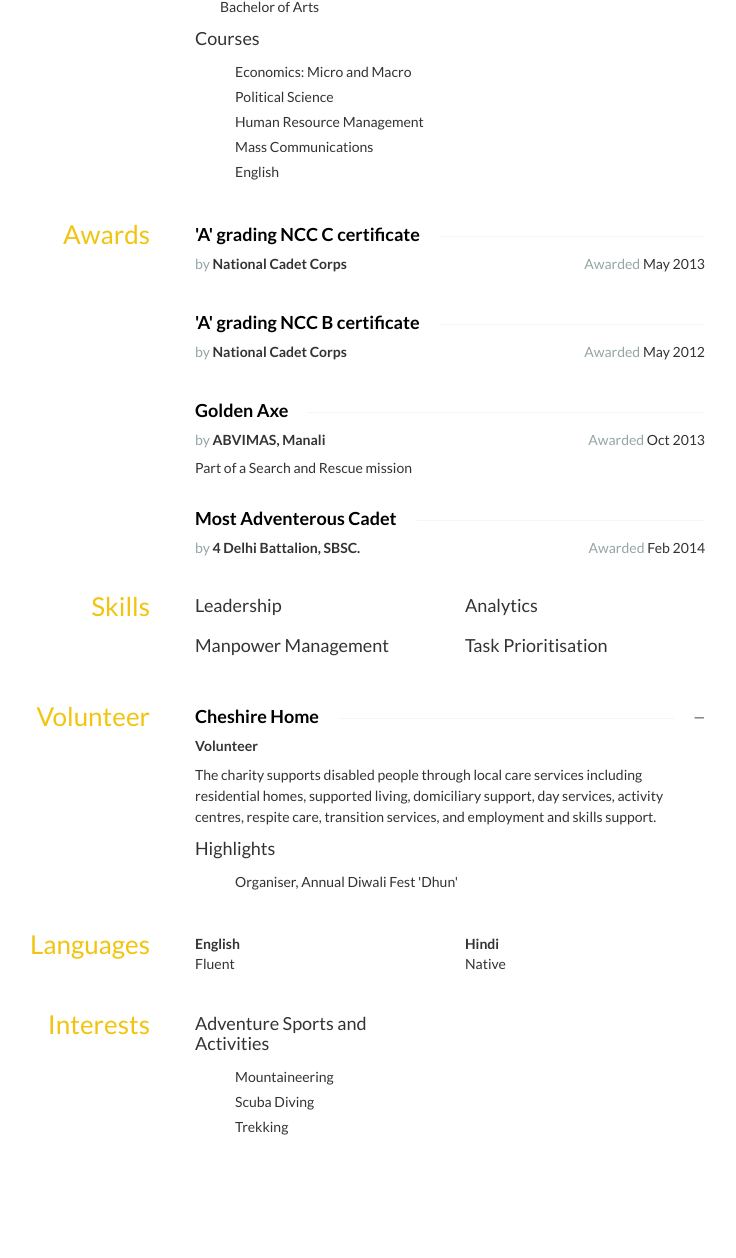
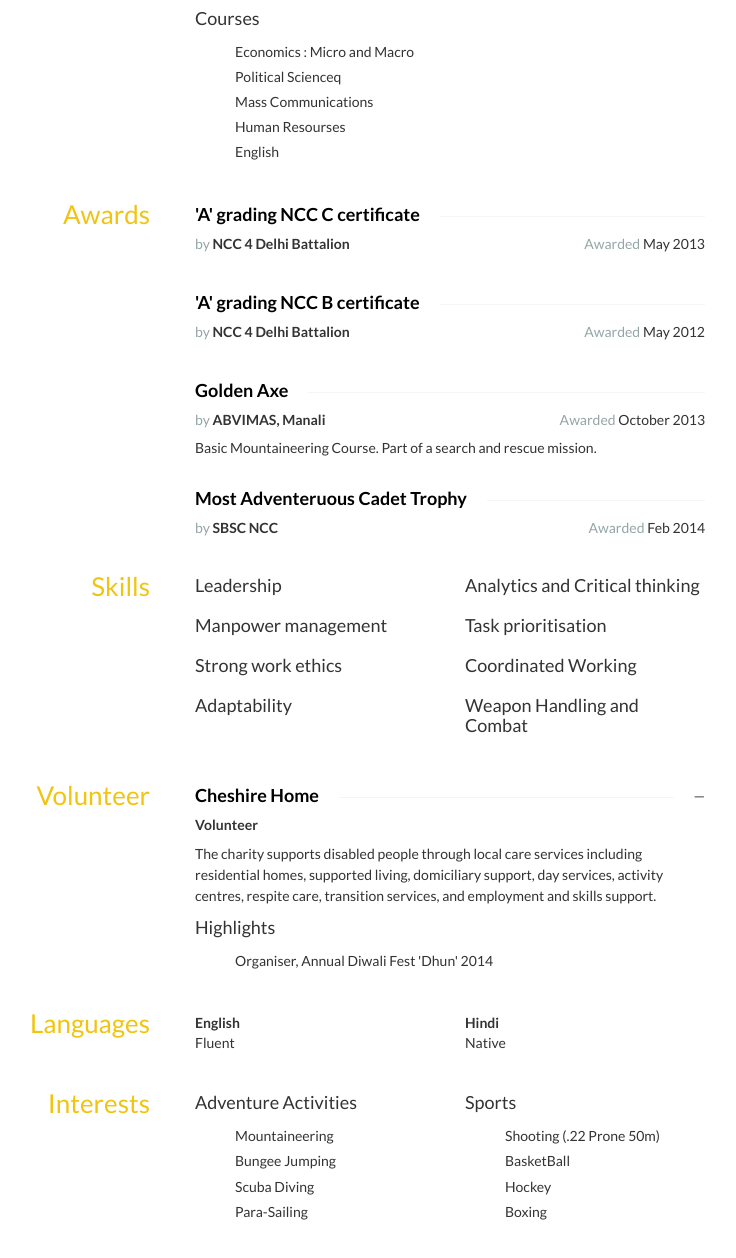
Before and after one commit to yadavdhruv/yadavdhruv.github.io, a plain HTML site: page index.html in a window 1280 px wide. Shown: the part 1098-2356 px from the top of the page, without its empty margins (280-1016 px from the left). Drawn offline with nearby package versions, Linux system fonts and the light colour scheme; some icons are missing.

Commit message:
Typos and fixes linkedin username

```diff
--- a/index.html
+++ b/index.html
@@ -32,11 +32,11 @@ New Delhi
 <div class="row">
 <div class="col-sm-6">
 <strong>Email</strong>
-<div class="email"><a class="__cf_email__" href="/cdn-cgi/l/email-protection" data-cfemail="b5d1ddc7c0c3ccd4d1d4c3808580f5d2d8d4dcd99bd6dad8">[email&#160;protected]</a><script data-cfhash='f9e31' type="text/javascript">/* <![CDATA[ */!function(t,e,r,n,c,a,p){try{t=document.currentScript||function(){for(t=document.getElementsByTagName('script'),e=t.length;e--;)if(t[e].getAttribute('data-cfhash'))return t[e]}();if(t&&(c=t.previousSibling)){p=t.parentNode;if(a=c.getAttribute('data-cfemail')){for(e='',r='0x'+a.substr(0,2)|0,n=2;a.length-n;n+=2)e+='%'+('0'+('0x'+a.substr(n,2)^r).toString(16)).slice(-2);p.replaceChild(document.createTextNode(decodeURIComponent(e)),c)}p.removeChild(t)}}catch(u){}}()/* ]]> */</script></div>
+<div class="email"><a class="__cf_email__" href="/cdn-cgi/l/email-protection" data-cfemail="9efaf6ecebe8e7fffaffe8abaeabdef9f3fff7f2b0fdf1f3">[email&#160;protected]</a><script data-cfhash='f9e31' type="text/javascript">/* <![CDATA[ */!function(t,e,r,n,c,a,p){try{t=document.currentScript||function(){for(t=document.getElementsByTagName('script'),e=t.length;e--;)if(t[e].getAttribute('data-cfhash'))return t[e]}();if(t&&(c=t.previousSibling)){p=t.parentNode;if(a=c.getAttribute('data-cfemail')){for(e='',r='0x'+a.substr(0,2)|0,n=2;a.length-n;n+=2)e+='%'+('0'+('0x'+a.substr(n,2)^r).toString(16)).slice(-2);p.replaceChild(document.createTextNode(decodeURIComponent(e)),c)}p.removeChild(t)}}catch(u){}}()/* ]]> */</script></div>
 </div>
 <div class="col-sm-6">
 <strong>Phone</strong>
-<div class="phone">+91 - 766-577-9530</div>
+<div class="phone">+91-766-577-9530</div>
 </div>
 <div class="col-sm-6">
 <strong>Website</strong>
@@ -66,7 +66,7 @@ New Delhi
 Website
 </strong>
 <div class="url">
-<a href="http://dhruvyadav.co">http://dhruvyadav.co</a>
+<a href="http://dhruvyadav.co">www.dhruvyadav.co</a>
 </div>
 </div>
 <div class="col-sm-6">
@@ -74,7 +74,7 @@ Website
 LinkedIn
 </strong>
 <div class="url">
-<a href="http://www.linkedin.com/in/dhruvyadav-739326126">http://www.linkedin.com/in/dhruvyadav-739326126</a>
+<a href="https://www.linkedin.com/in/dhruv27">https://www.linkedin.com/in/dhruv27</a>
 </div>
 </div>
 </div>
@@ -97,10 +97,10 @@ July 2014 — October 2016
 <a href="https://indianarmy.nic.in">https://indianarmy.nic.in</a>
 </div>
 <div class="position">
-Pre-commissioned Lieutenant
+Pre Commissioned Lieutenant
 </div>
 <div class="summary">
-<p>With the purpose of grooming future military leaders of the Indian Army, the training regime at IMA moulds the physical and mental attributes and sharpen the leadership skills of cadets. Physical training, drills, weapons training, leadership development and practices form the focus of the training</p>
+<p>With the purpose of grooming future military leaders of the Indian Army, the training regime at IMA moulds the physical and mental attributes and sharpen the leadership skills of cadets. Physical training, drills, weapons training, leadership development and practices form the focus of the training.</p>
 </div>
 <h4>Highlights</h4>
 <ul class="highlights">
@@ -114,7 +114,6 @@ Pre-commissioned Lieutenant
 </div>
 </div>
 </section>
-
 <section id="education" class="row">
 <aside class="col-sm-3">
 <h3>Education</h3>
@@ -125,7 +124,7 @@ Pre-commissioned Lieutenant
 <h4 class="strike-through">
 <span>Delhi University</span>
 <span class="date">
-Jul &#x27;11 — May &#x27;14
+July 2011 — May 2014
 </span>
 </h4>
 <div class="area">
@@ -136,10 +135,10 @@ Bachelor of Arts
 </div>
 <h4>Courses</h4>
 <ul class="courses">
-<li>Economics: Micro and Macro</li>
-<li>Political Science</li>
-<li>Human Resource Management </li>
+<li>Economics : Micro and Macro</li>
+<li>Political Scienceq</li>
 <li>Mass Communications</li>
+<li>Human Resourses</li>
 <li>English</li>
 </ul>
 </div>
@@ -154,7 +153,7 @@ Bachelor of Arts
 <div class="row">
 <div class="col-sm-12">
 <h4 class="strike-through">
-<span>&#x27;A&#x27; grading NCC C certificate </span>
+<span> &#x27;A&#x27; grading NCC C certificate </span>
 </h4>
 <div class="date pull-right">
 <em>Awarded</em>
@@ -162,14 +161,14 @@ May 2013
 </div>
 <div class="awarder">
 <em>by</em>
-<strong>National Cadet Corps</strong>
+<strong>NCC 4 Delhi Battalion</strong>
 </div>
 <div class="summary">
 </div>
 </div>
 <div class="col-sm-12">
 <h4 class="strike-through">
-<span>&#x27;A&#x27; grading NCC B certificate</span>
+<span> &#x27;A&#x27; grading NCC B certificate </span>
 </h4>
 <div class="date pull-right">
 <em>Awarded</em>
@@ -177,7 +176,7 @@ May 2012
 </div>
 <div class="awarder">
 <em>by</em>
-<strong>National Cadet Corps</strong>
+<strong>NCC 4 Delhi Battalion</strong>
 </div>
 <div class="summary">
 </div>
@@ -188,19 +187,19 @@ May 2012
 </h4>
 <div class="date pull-right">
 <em>Awarded</em>
-Oct 2013
+October 2013
 </div>
 <div class="awarder">
 <em>by</em>
 <strong>ABVIMAS, Manali</strong>
 </div>
 <div class="summary">
-Part of a Search and Rescue mission
+Basic Mountaineering Course. Part of a search and rescue mission.
 </div>
 </div>
 <div class="col-sm-12">
 <h4 class="strike-through">
-<span>Most Adventerous Cadet</span>
+<span>Most Adventeruous Cadet Trophy</span>
 </h4>
 <div class="date pull-right">
 <em>Awarded</em>
@@ -208,7 +207,7 @@ Feb 2014
 </div>
 <div class="awarder">
 <em>by</em>
-<strong>4 Delhi Battalion, SBSC.</strong>
+<strong>SBSC NCC</strong>
 </div>
 <div class="summary">
 </div>
@@ -229,23 +228,42 @@ Feb 2014
 </div>
 <div class="col-sm-6">
 <div class="name">
-<h4>Analytics</h4>
+<h4>Analytics and Critical thinking</h4>
 </div>
 </div>
 <div class="col-sm-6">
 <div class="name">
-<h4>Manpower Management</h4>
+<h4>Manpower management</h4>
 </div>
 </div>
 <div class="col-sm-6">
 <div class="name">
-<h4>Task Prioritisation</h4>
+<h4>Task prioritisation</h4>
+</div>
+</div>
+<div class="col-sm-6">
+<div class="name">
+<h4>Strong work ethics</h4>
+</div>
+</div>
+<div class="col-sm-6">
+<div class="name">
+<h4>Coordinated Working</h4>
+</div>
+</div>
+<div class="col-sm-6">
+<div class="name">
+<h4>Adaptability</h4>
+</div>
+</div>
+<div class="col-sm-6">
+<div class="name">
+<h4>Weapon Handling and Combat</h4>
 </div>
 </div>
 </div>
 </div>
 </section>
-
 <section id="volunteer" class="row">
 <aside class="col-sm-3">
 <h3>Volunteer</h3>
@@ -266,11 +284,11 @@ Feb 2014
 Volunteer
 </div>
 <div class="summary">
-<p> The charity supports disabled people through local care services including residential homes, supported living, domiciliary support, day services, activity centres, respite care, transition services, and employment and skills support.</p>
+<p>The charity supports disabled people through local care services including residential homes, supported living, domiciliary support, day services, activity centres, respite care, transition services, and employment and skills support.</p>
 </div>
 <h4>Highlights</h4>
 <ul class="highlights">
-<li class="bullet">Organiser, Annual Diwali Fest &#x27;Dhun&#x27;</li>
+<li class="bullet">Organiser, Annual Diwali Fest &#x27;Dhun&#x27; 2014</li>
 </ul>
 </div>
 </div>
@@ -309,12 +327,24 @@ Native
 <div class="row">
 <div class="col-sm-6">
 <div class="name">
-<h4>Adventure Sports and Activities</h4>
+<h4>Adventure Activities</h4>
 </div>
 <ul class="keywords">
 <li>Mountaineering</li>
+<li>Bungee Jumping</li>
 <li>Scuba Diving</li>
-<li>Trekking</li>
+<li>Para-Sailing</li>
+</ul>
+</div>
+<div class="col-sm-6">
+<div class="name">
+<h4>Sports</h4>
+</div>
+<ul class="keywords">
+<li>Shooting (.22 Prone 50m)</li>
+<li>BasketBall</li>
+<li>Hockey</li>
+<li>Boxing</li>
 </ul>
 </div>
 </div>
```
